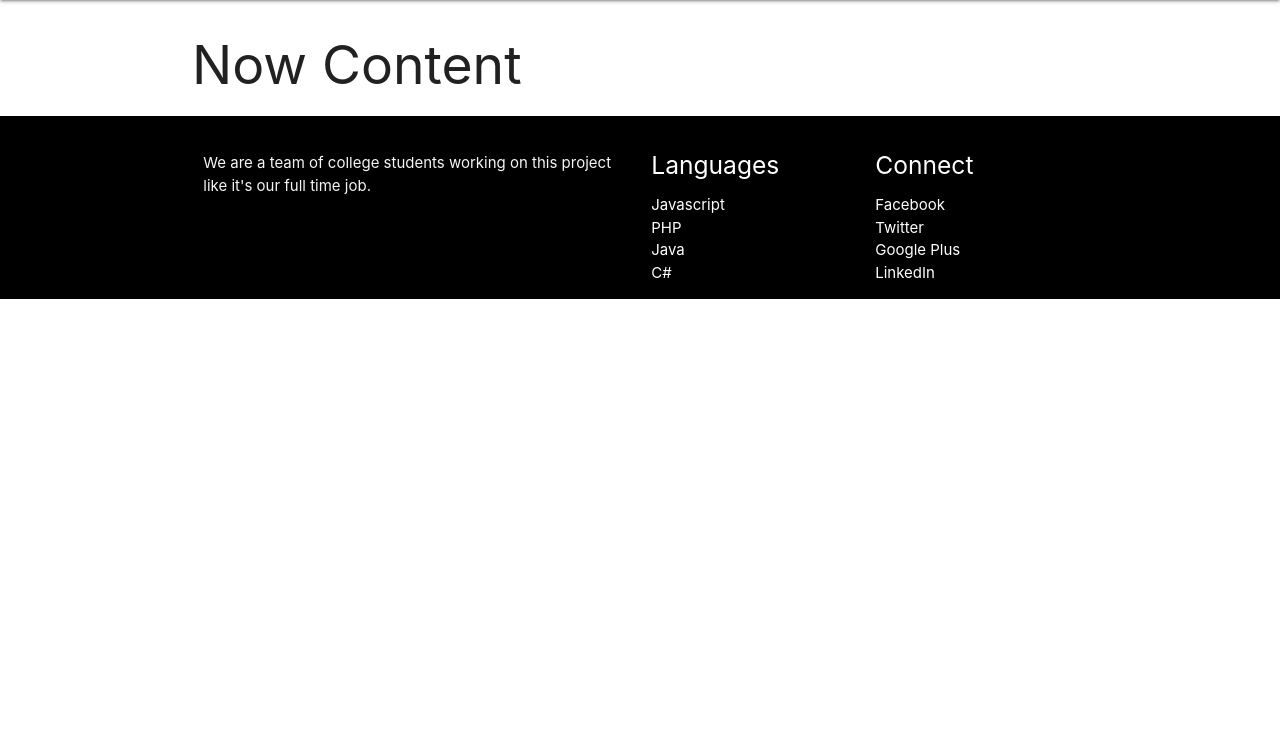
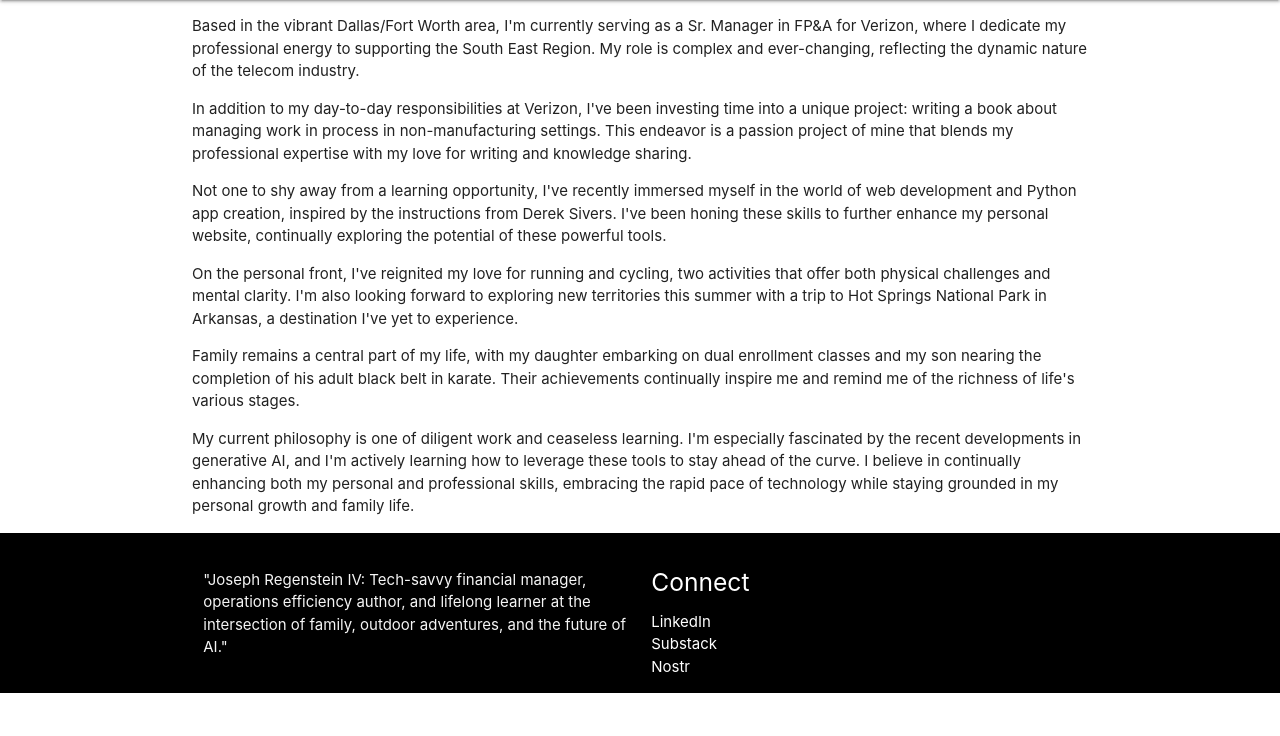
Before and after one commit to joereg4/htdocs, a Flask app: template templates/now.html in a window 1280 px wide. Shown: the part 64-800 px from the top of the page. Run offline with Flask 3, Linux system fonts and the light colour scheme; the template is opened without the code that fills it, so the values that code supplies are empty.

Commit message:
Reformatted code and added an introductory paragraph and the now content

```diff
--- a/templates/base.html
+++ b/templates/base.html
@@ -31,27 +31,21 @@
             <div class="container">
                 <div class="row">
                     <div class="col l6 s12">
-        <h5 class="white-text">{{ site_title}}</h5>
+                        <h5 class="white-text">{{ site_title }}</h5>
 
-        <p class="grey-text text-lighten-4">We are a team of college students working on this project like it's
-        our full time job.</p>
-        </div>
-        <div class="col l3 s12">
-        <h5 class="white-text">Languages</h5>
-            <ul>
-                <li><a class="white-text" href="#!">Javascript</a></li>
-                <li><a class="white-text" href="#!">PHP</a></li>
-                <li><a class="white-text" href="#!">Java</a></li>
-                <li><a class="white-text" href="#!">C#</a></li>
-            </ul>
+                        <p class="grey-text text-lighten-4">"Joseph Regenstein IV: Tech-savvy financial manager, operations
+                            efficiency author, and lifelong learner at the intersection of family, outdoor adventures,
+                            and the future of AI."</p>
                     </div>
                     <div class="col l3 s12">
                         <h5 class="white-text">Connect</h5>
                         <ul>
-                <li><a class="white-text" href="#!">Facebook</a></li>
-                <li><a class="white-text" href="#!">Twitter</a></li>
-                <li><a class="white-text" href="#!">Google Plus</a></li>
-                <li><a class="white-text" href="#!">LinkedIn</a></li>
+                            <li><a class="white-text" href="https://www.linkedin.com/in/josephregenstein/">LinkedIn</a>
+                            </li>
+                            <li><a class="white-text" href="https://substack.com/profile/58849485-joe-r">Substack</a>
+                            </li>
+                            <li><a class="white-text" href="https://iris.to/nemesis4212">Nostr</a>
+                            </li>
                         </ul>
                     </div>
                 </div>
--- a/templates/blogfeed.html
+++ b/templates/blogfeed.html
@@ -3,7 +3,7 @@
 
 {% block content %}
     <main class="container">
-    <h1>Blog</h1>
+        <h1>Blog Feed</h1>
     <a href="http://jregenstein.com">jregenstein.com</a>
     <ul>
         {% for entry in entries %}
--- a/templates/now.html
+++ b/templates/now.html
@@ -2,6 +2,29 @@
 
 {% block content %}
     <main class="container">
-        <h2>Now Content</h2>
+        <p>Based in the vibrant Dallas/Fort Worth area, I'm currently serving as a Sr. Manager in FP&A for Verizon,
+            where I dedicate my professional energy to supporting the South East Region. My role is complex and
+            ever-changing, reflecting the dynamic nature of the telecom industry.
+
+        <p>In addition to my day-to-day responsibilities at Verizon, I've been investing time into a unique project:
+            writing a book about managing work in process in non-manufacturing settings. This endeavor is a passion
+            project of mine that blends my professional expertise with my love for writing and knowledge sharing.
+
+        <p>Not one to shy away from a learning opportunity, I've recently immersed myself in the world of web
+            development and Python app creation, inspired by the instructions from Derek Sivers. I've been honing these
+            skills to further enhance my personal website, continually exploring the potential of these powerful tools.
+
+        <p>On the personal front, I've reignited my love for running and cycling, two activities that offer both
+            physical challenges and mental clarity. I'm also looking forward to exploring new territories this summer
+            with a trip to Hot Springs National Park in Arkansas, a destination I've yet to experience.
+
+        <p>Family remains a central part of my life, with my daughter embarking on dual enrollment classes and my son
+            nearing the completion of his adult black belt in karate. Their achievements continually inspire me and
+            remind me of the richness of life's various stages.
+
+        <p>My current philosophy is one of diligent work and ceaseless learning. I'm especially fascinated by the recent
+            developments in generative AI, and I'm actively learning how to leverage these tools to stay ahead of the
+            curve. I believe in continually enhancing both my personal and professional skills, embracing the rapid pace
+            of technology while staying grounded in my personal growth and family life.
     </main>
 {% endblock %}
--- a/templates/social.html
+++ b/templates/social.html
@@ -4,7 +4,7 @@
     <main class="container">
     <h1>Social Media</h1>
     <h2>LinkedIn</h2>
-    <a href="https://www.linkedin.com/in/josephregenstein/">https://www.linkedin.com/in/josephregenstein/</a>
+    <a href="https://www.linkedin.com/in/josephregenstein/">LinkedIn</a>
     <h2>Substack</h2>
     <a href="https://substack.com/profile/58849485-joe-r">Substack Profile</a>
     <h2>Nostr</h2>
```
Also changed, not shown: templates/index.html (+7 -1 lines), static/js/materialize.js. Lines whose indentation alone changed are shown as unchanged.
